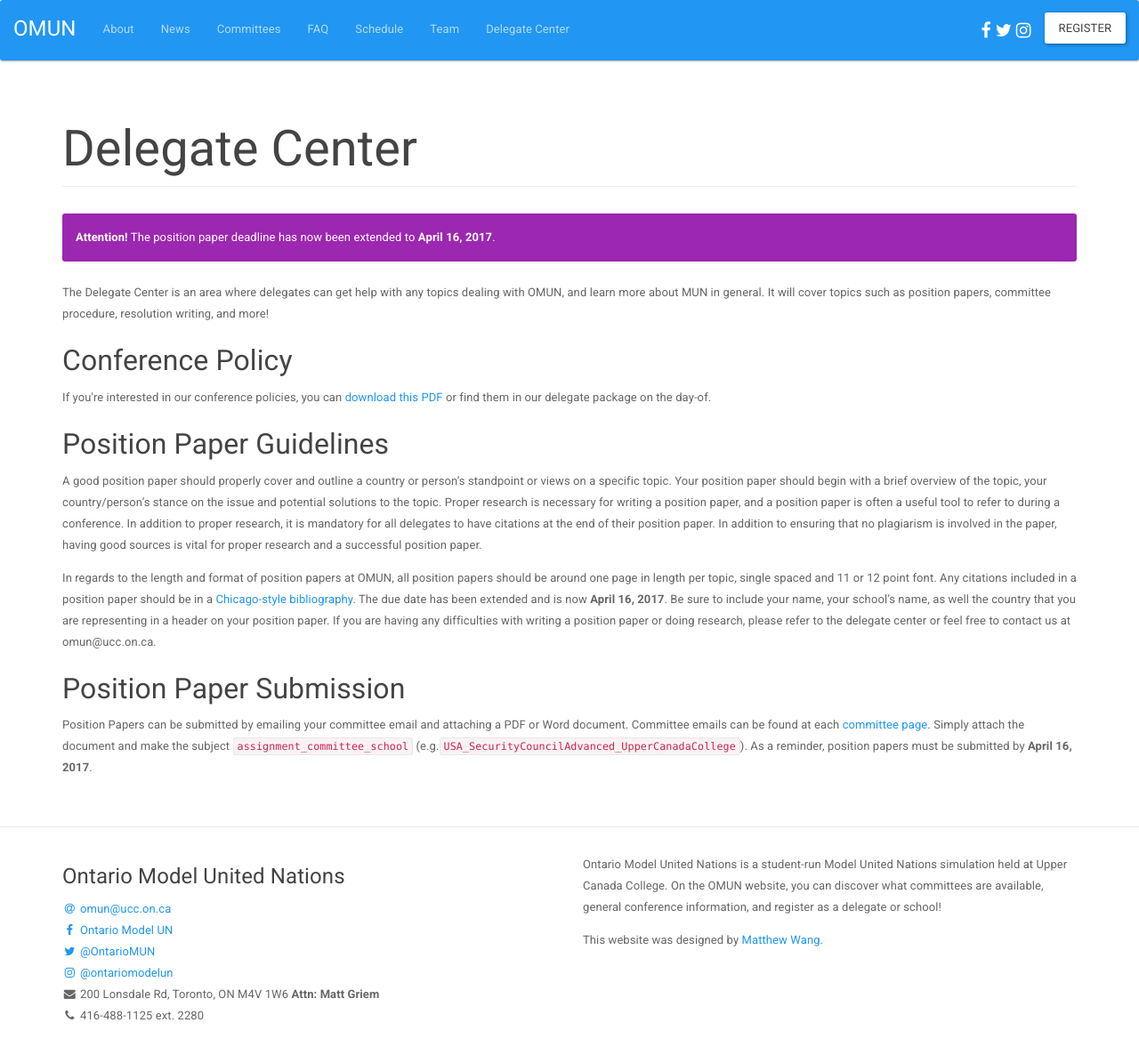
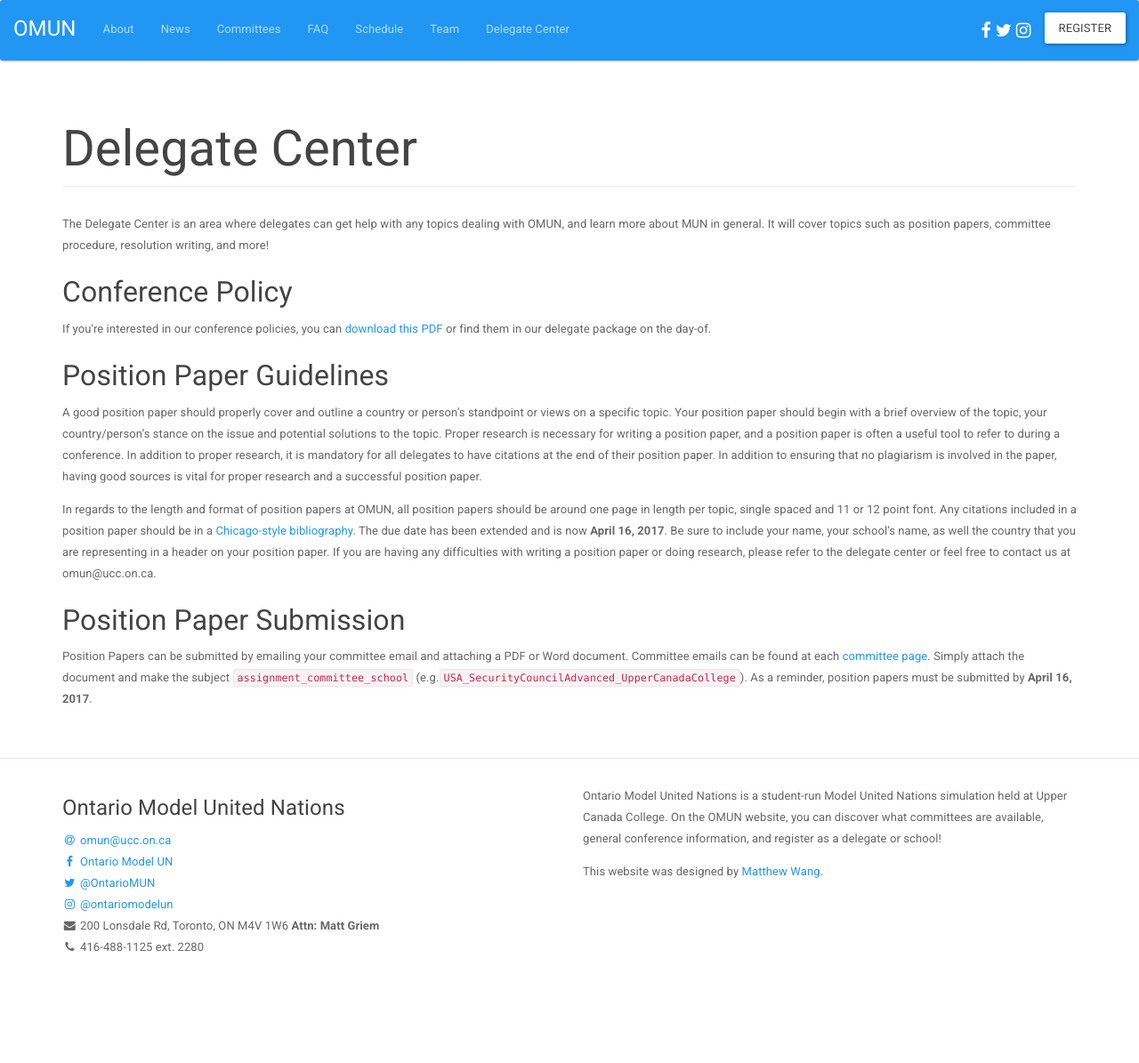
Before and after one commit to malsf21/omun.ca, a Jekyll site: the page built from delegate-center.html, in a window 1280 px wide. Shown: the whole page at 89% size. Built offline with Jekyll 4.4.1, drawn with Linux system fonts in a browser that asks for light colours; after the commit the page ends 1118 px from its top, so only the background shows below that.

Commit message:
updates a few small errors

```diff
--- a/delegate-center.html
+++ b/delegate-center.html
@@ -3,10 +3,6 @@ layout: page
 title: Delegate Center
 permalink: /delegate-center/
 ---
-
-<div class="alert alert-info" role="alert">
-  <strong>Attention!</strong> The position paper deadline has now been extended to <b>April 16, 2017</b>.
-</div>
 
 <p>
   The Delegate Center is an area where delegates can get help with any topics dealing with OMUN, and learn more about MUN in general. It will cover topics such as position papers, committee procedure, resolution writing, and more!
```
Also changed, not shown: 1 other file.
